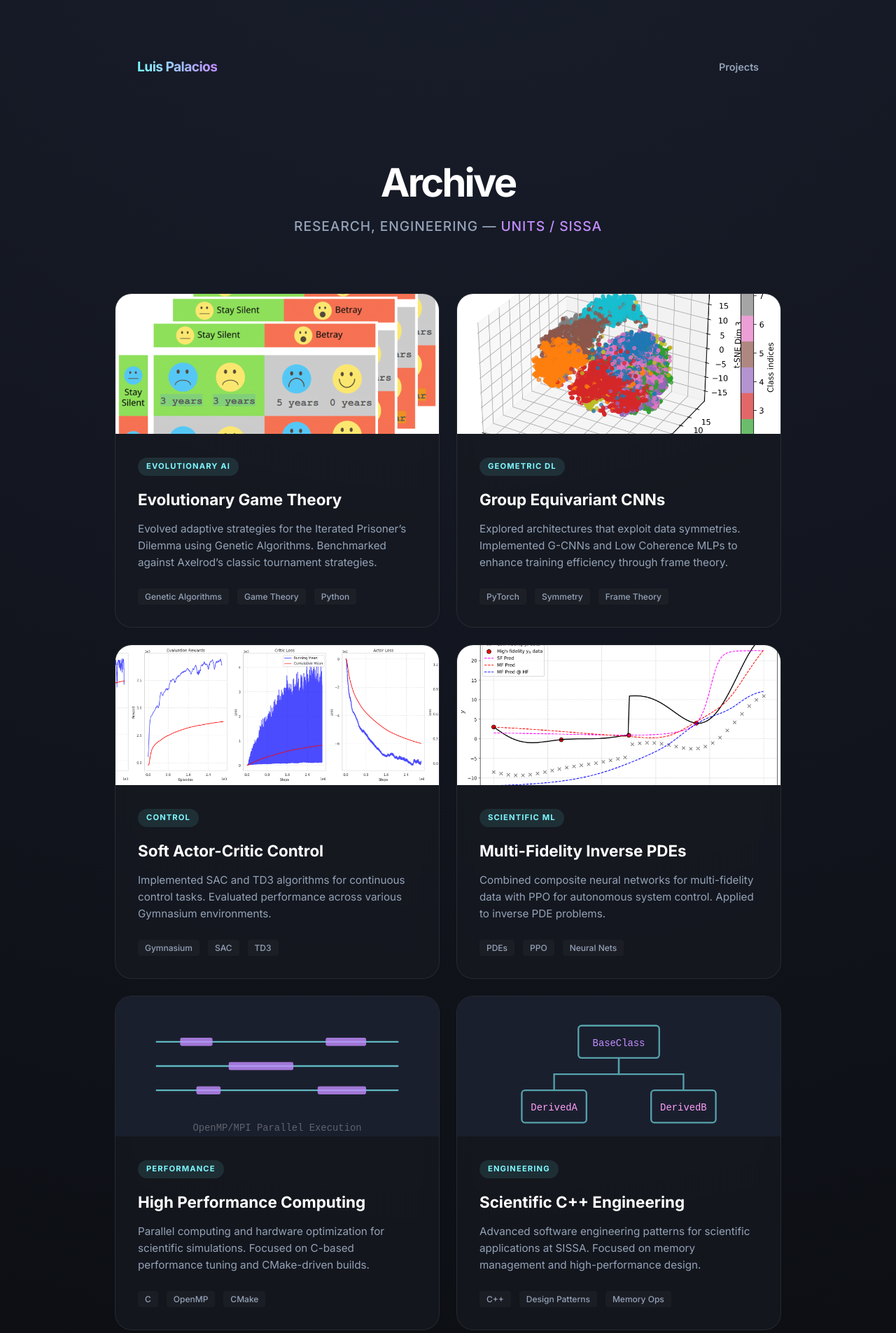
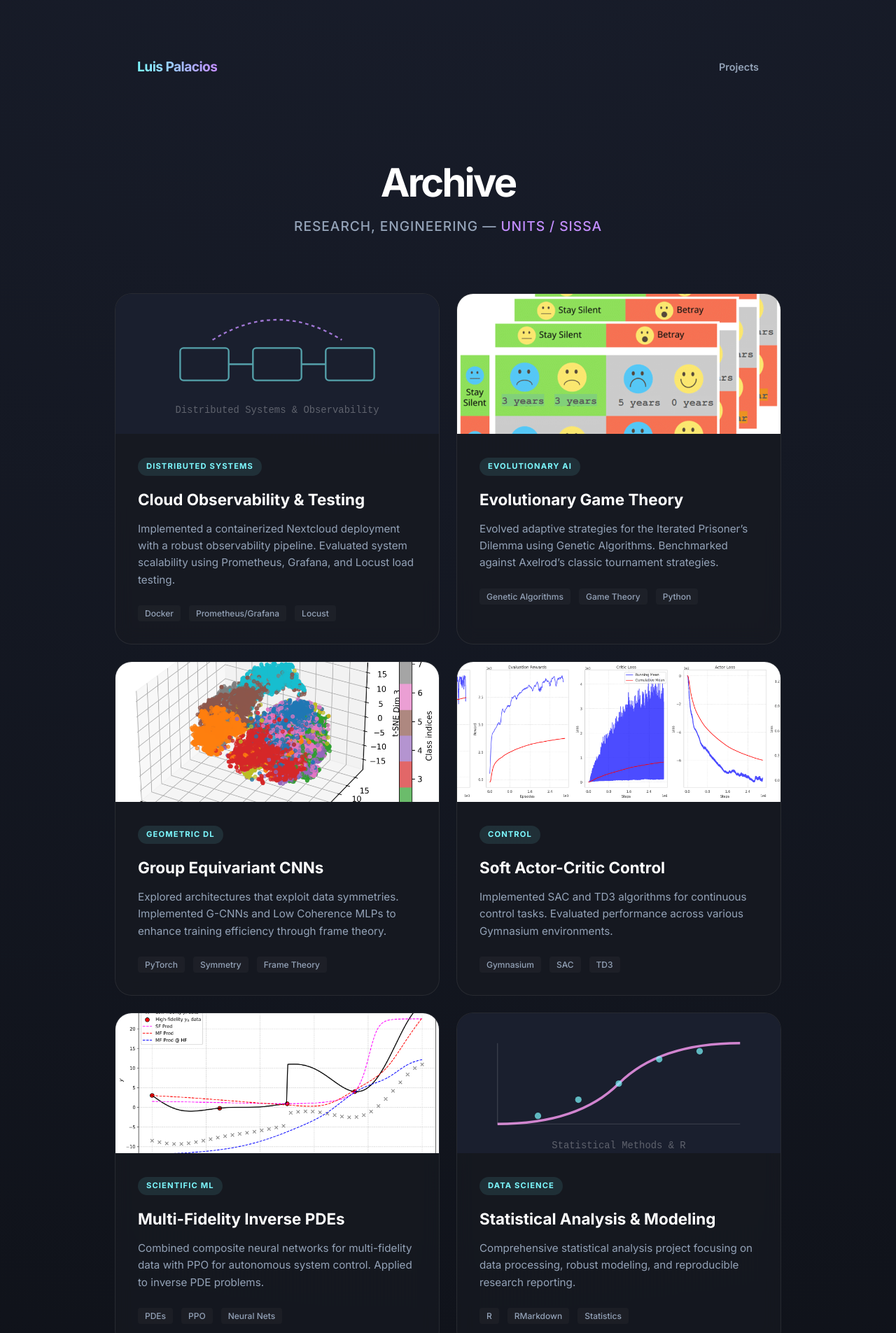
Before and after one commit to luisfpal/luisfpal.github.io, a Jekyll site: the page built from projects/index.md, in a window 1280 px wide. Shown: the top 1905 px of the page at 70% size. Built offline with Jekyll 4.4.1, drawn with Linux system fonts in a browser that asks for light colours; some of the changed text lies outside the part shown.

Commit message:
Fix: remove A100 text, resolve grid layout bugs, and include all GitHub repositories.

```diff
--- a/assets/css/style.css
+++ b/assets/css/style.css
@@ -120,21 +120,20 @@ h1 {
 .bento-grid {
   display: grid;
   grid-template-columns: repeat(6, 1fr);
-  grid-auto-rows: minmax(160px, auto);
   gap: 20px;
   margin-bottom: 60px;
 }
 
 .bento-item {
-  padding: 32px;
   display: flex;
   flex-direction: column;
   justify-content: center;
+  padding: 32px;
 }
 
 .item-about {
-  grid-column: span 4;
-  grid-row: span 2;
+  grid-column: span 6;
+  grid-row: span 1;
 }
 
 .item-stat {
@@ -142,6 +141,7 @@ h1 {
   grid-row: span 1;
   text-align: center;
   border-color: rgba(195, 142, 255, 0.2);
+  padding: 24px;
 }
 
 .stat-value {
--- a/projects/index.md
+++ b/projects/index.md
@@ -9,6 +9,24 @@ title: Projects
 </div>
 
 <div class="featured-projects">
+
+  <!-- Cloud Computing -->
+  <div class="project-card glass">
+    <div class="project-image-container">
+      <img class="project-image" src="{{ '/assets/img/projects/cloud_computing.svg' | relative_url }}" alt="Distributed Systems Observability">
+    </div>
+    <div class="project-content">
+      <span class="project-tag">Distributed Systems</span>
+      <a href="https://github.com/luisfpal/CloudComputing-UniTS" class="project-title">Cloud Observability & Testing</a>
+      <p class="project-desc">Implemented a containerized Nextcloud deployment with a robust observability pipeline. Evaluated system scalability using Prometheus, Grafana, and Locust load testing.</p>
+      <div class="project-tech">
+        <span class="tech-tag">Docker</span>
+        <span class="tech-tag">Prometheus/Grafana</span>
+        <span class="tech-tag">Locust</span>
+      </div>
+    </div>
+  </div>
+
   <!-- Optimization -->
   <div class="project-card glass">
     <div class="project-image-container">
@@ -77,6 +95,23 @@ title: Projects
     </div>
   </div>
 
+  <!-- Statistical Methods -->
+  <div class="project-card glass">
+    <div class="project-image-container">
+      <img class="project-image" src="{{ '/assets/img/projects/statistical_methods.svg' | relative_url }}" alt="Statistical Methods and Data Analysis">
+    </div>
+    <div class="project-content">
+      <span class="project-tag">Data Science</span>
+      <a href="https://github.com/luisfpal/StatisticalMethods-UniTS" class="project-title">Statistical Analysis & Modeling</a>
+      <p class="project-desc">Comprehensive statistical analysis project focusing on data processing, robust modeling, and reproducible research reporting.</p>
+      <div class="project-tech">
+        <span class="tech-tag">R</span>
+        <span class="tech-tag">RMarkdown</span>
+        <span class="tech-tag">Statistics</span>
+      </div>
+    </div>
+  </div>
+
   <!-- HPC -->
   <div class="project-card glass">
     <div class="project-image-container">
@@ -110,4 +145,22 @@ title: Projects
       </div>
     </div>
   </div>
+
+  <!-- Bachelor Thesis -->
+  <div class="project-card glass">
+    <div class="project-image-container">
+      <img class="project-image" src="{{ '/assets/img/projects/bachelor_thesis.svg' | relative_url }}" alt="Bachelor Thesis in Physics">
+    </div>
+    <div class="project-content">
+      <span class="project-tag">Physics</span>
+      <a href="https://github.com/luisfpal/bachelor_thesis" class="project-title">Physics Bachelor Thesis</a>
+      <p class="project-desc">The formal academic manuscript and technical documentation required for the completion of my Bachelor’s degree in Physics.</p>
+      <div class="project-tech">
+        <span class="tech-tag">LaTeX</span>
+        <span class="tech-tag">Physics</span>
+        <span class="tech-tag">Research</span>
+      </div>
+    </div>
+  </div>
+
 </div>
```
Also changed, not shown: index.md (+12 -21 lines), assets/img/projects/bachelor_thesis.svg (added), assets/img/projects/cloud_computing.svg (added), assets/img/projects/statistical_methods.svg (added).
